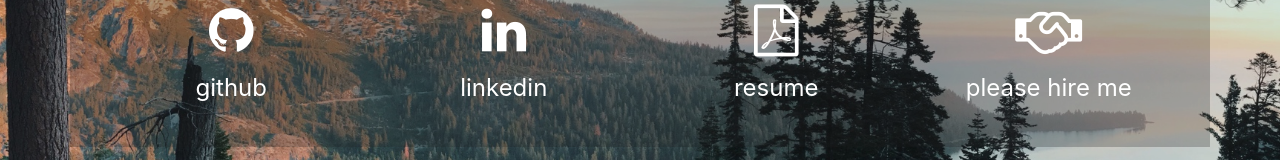
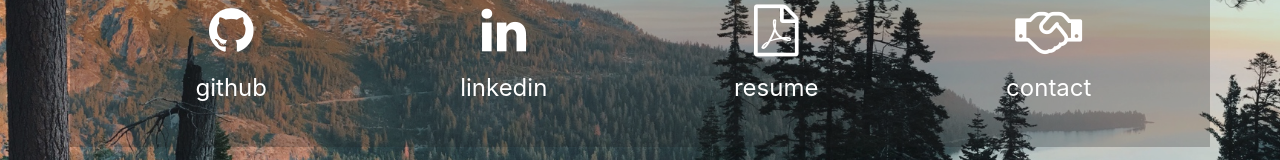
Before and after one commit to yifr/old-website, a plain HTML site: page index.html in a window 1280 px wide. Shown: the part 300-460 px from the top of the page. Drawn offline with nearby package versions, Linux system fonts and the light colour scheme.

Commit message:
changed 'please hire me' to 'contact'

```diff
--- a/index.html
+++ b/index.html
@@ -38,7 +38,7 @@
 					</div>
 					<div class="col-sm-3">
 						<a href='mailto: j.friedman@rutgers.edu'> <i class="fa fa-handshake-o"></i> </a>
-						<p class="description">please hire me</p>
+						<p class="description">contact</p>
 					</div>
 				</div>
 			</div>
```
